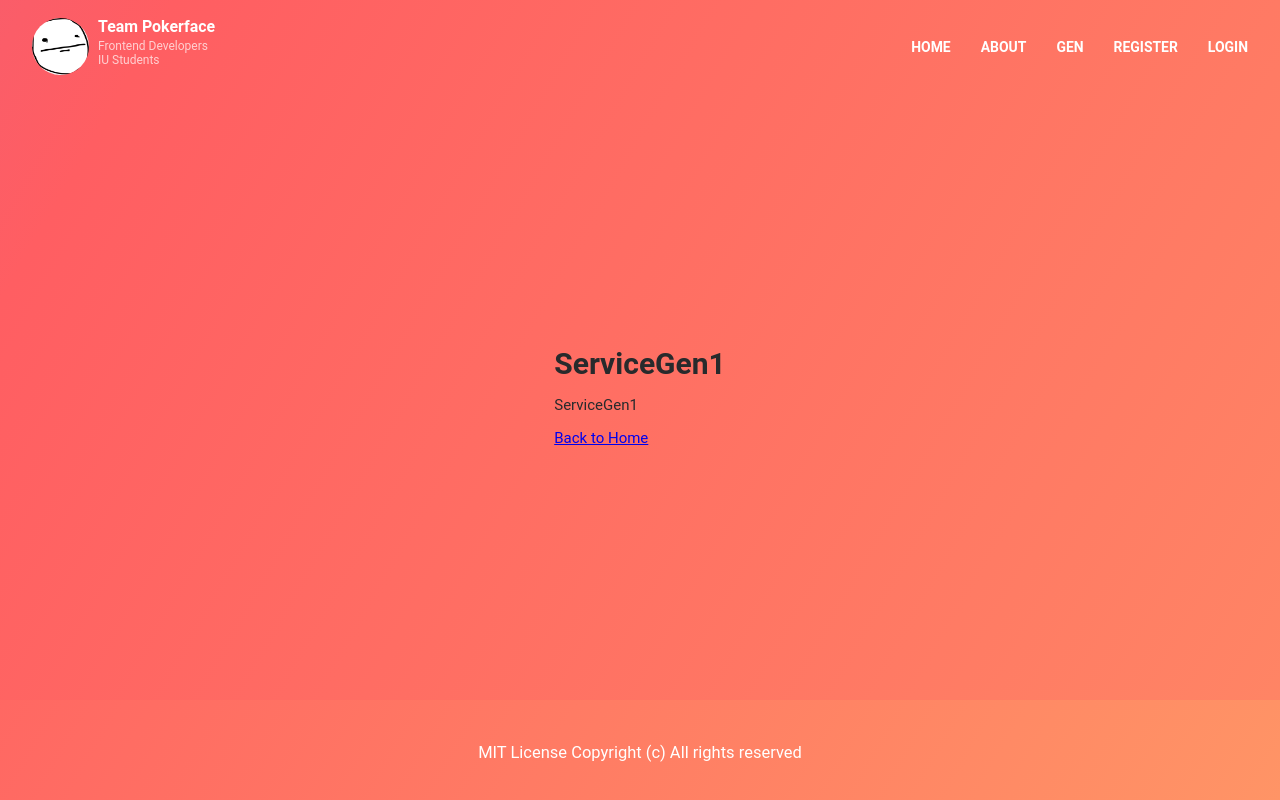
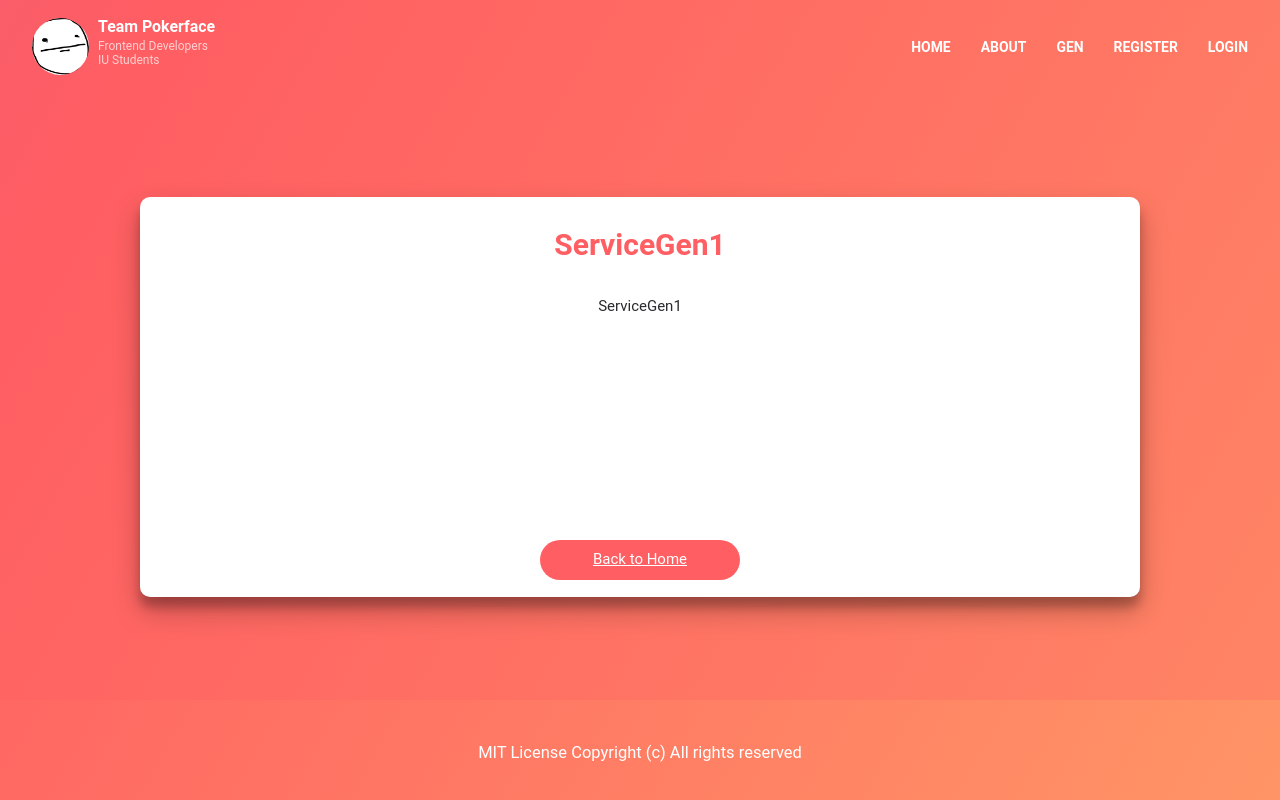
Before and after one commit to iucdcs1/fwd_synthetic, a SvelteKit app: page /pagehome/ServiceGen1 in a window 1280 px wide. Built offline with nearby package versions, Linux system fonts and the light colour scheme; no server answers.

Commit message:
changed the css file of review page

```diff
--- a/src/routes/pagehome/[slug]/+page.svelte
+++ b/src/routes/pagehome/[slug]/+page.svelte
@@ -2,6 +2,8 @@
 	export let data;
 </script>
 
-<h1>{data.title}</h1>
-<p>{data.text}</p>
-<a href="/pagehome">Back to Home</a>
+<div class="slug__container">
+	<h1 class="slug__title">{data.title}</h1>
+	<p class="slug__text">{data.text}</p>
+	<div class="slug__back"><a href="/pagehome" class="slug__buttontext">Back to Home</a></div>
+</div>
--- /dev/null
+++ b/static/css/blocks/slug.less
@@ -0,0 +1,47 @@
+// main: ../style.less
+
+.slug__container {
+	background: #fff;
+    display: flex;
+    flex-direction: column;
+    gap: 20px;
+	border-radius: 10px;
+	box-shadow: 0px 14px 28px rgba(0, 0, 0, 0.25), 0px 10px 10px rgba(0, 0, 0, 0.22);
+	width: 1000px;
+    height: 400px;
+	max-width: 100%;
+    padding-top: 30px;
+	position: relative;
+	box-sizing: border-box;
+    text-align: center;
+
+}
+.slug__title{
+    color: #ff5e62;
+	text-align: center;
+}
+.slug__text{
+    text-align: center;
+}
+.slug__back{
+    width: 200px;
+	height: 40px;
+	background-color: #ff5e62;
+	border: none;
+	color: #fff;
+	border-radius: 50px;
+    display: flex;
+    justify-content: center;
+	cursor: pointer;
+	transition: all 0.3s ease-in-out;
+	text-align: center;
+    justify-content: center;
+    position: relative;
+	left: 50%;
+    margin-top: 190px;
+	transform: translate(-50%, 0);
+}
+.slug__buttontext{
+    color: white;
+    padding-top: 10px;
+}
--- a/static/css/style.css
+++ b/static/css/style.css
@@ -547,7 +547,6 @@ td {
   font-size: 40px;
   font-weight: bold;
   font-family: sans-serif;
-
 }
 .slide a {
   background: none;
@@ -779,3 +778,46 @@ a.slide__next,
   border-radius: 10px;
   color: #000000;
 }
+.slug__container {
+  background: #fff;
+  display: flex;
+  flex-direction: column;
+  gap: 20px;
+  border-radius: 10px;
+  box-shadow: 0px 14px 28px rgba(0, 0, 0, 0.25), 0px 10px 10px rgba(0, 0, 0, 0.22);
+  width: 1000px;
+  height: 400px;
+  max-width: 100%;
+  padding-top: 30px;
+  position: relative;
+  box-sizing: border-box;
+  text-align: center;
+}
+.slug__title {
+  color: #ff5e62;
+  text-align: center;
+}
+.slug__text {
+  text-align: center;
+}
+.slug__back {
+  width: 200px;
+  height: 40px;
+  background-color: #ff5e62;
+  border: none;
+  color: #fff;
+  border-radius: 50px;
+  display: flex;
+  cursor: pointer;
+  transition: all 0.3s ease-in-out;
+  text-align: center;
+  justify-content: center;
+  position: relative;
+  left: 50%;
+  margin-top: 190px;
+  transform: translate(-50%, 0);
+}
+.slug__buttontext {
+  color: white;
+  padding-top: 10px;
+}
--- a/static/css/style.less
+++ b/static/css/style.less
@@ -53,3 +53,4 @@ h6 {
 @import 'blocks/review.less';
 @import 'blocks/addreview.less';
 @import 'blocks/filter.less';
+@import 'blocks/slug.less';
```
